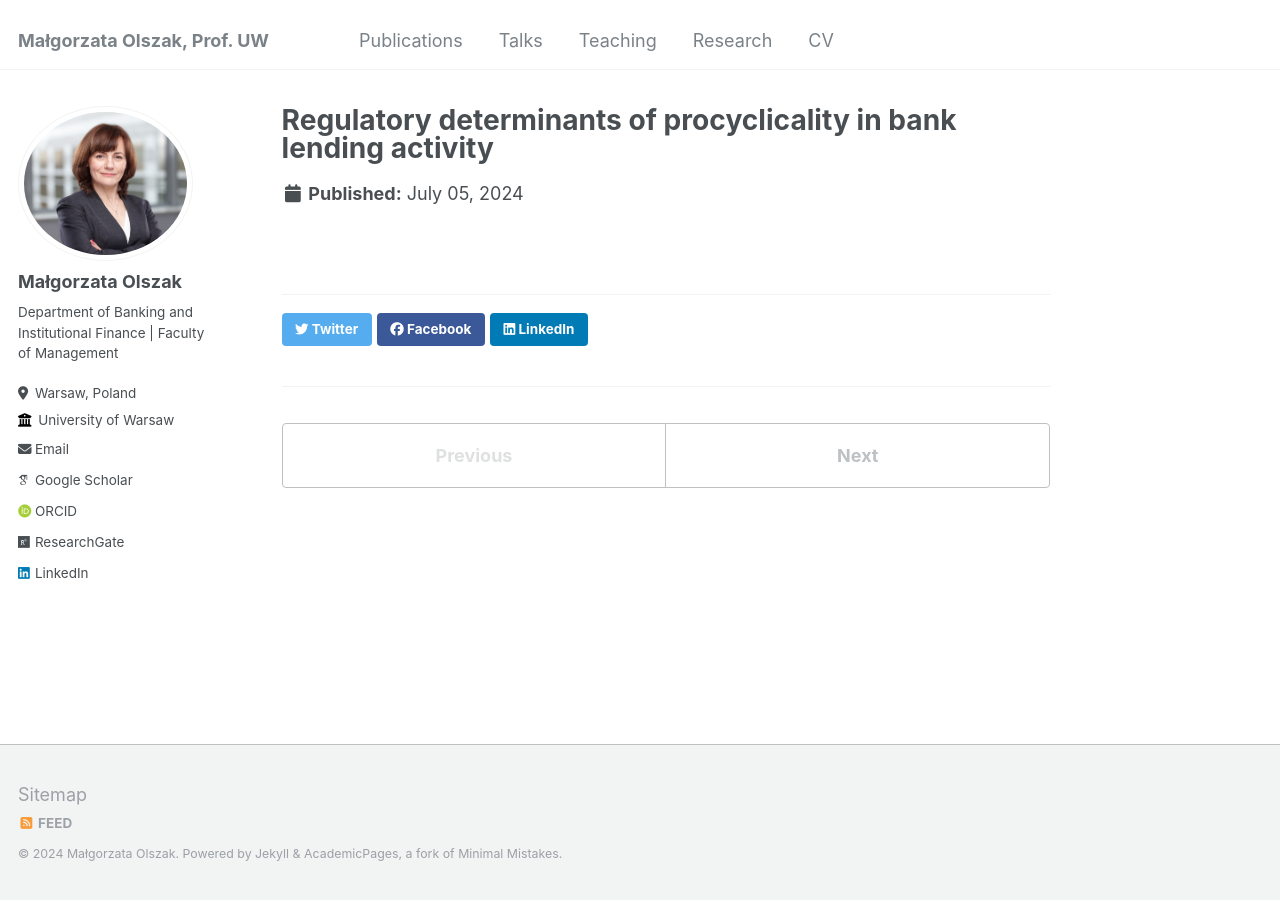
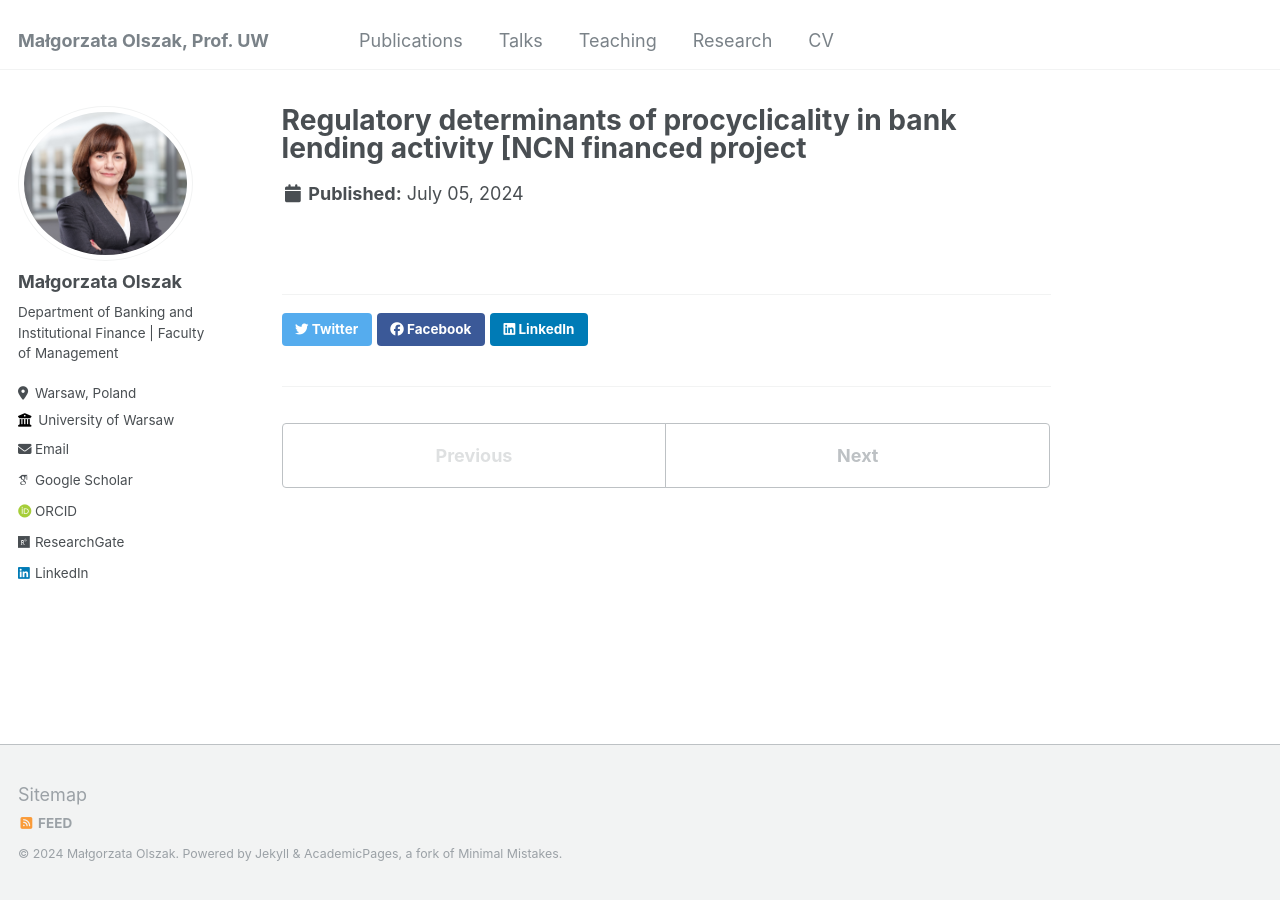
Before and after one commit to ma-olszak/ma-olszak.github.io, a Jekyll site: the page built from _research/research-1.md, in a window 1280 px wide. Built offline with Jekyll 4.4.1, drawn with Linux system fonts in a browser that asks for light colours; some web fonts are replaced.

Commit message:
Update research-1.md

```diff
--- a/_research/research-1.md
+++ b/_research/research-1.md
@@ -1,5 +1,5 @@
 ---
-title: "Regulatory determinants of procyclicality in bank lending activity"
+title: "Regulatory determinants of procyclicality in bank lending activity [NCN financed project"
 excerpt: "We examine how bank specific determinants and institutional factors affect the procyclicality of loan loss provisions and the association between bank lending and bank capital. We also explain whether bank lending, bank capital and loan loss provisions are empirically related by checking if lending of banks, whose loan loss provisions are more procyclical or who do not apply income smoothing, is more capital constrained during recessionary periods. "
 collection: research
 ---
```
